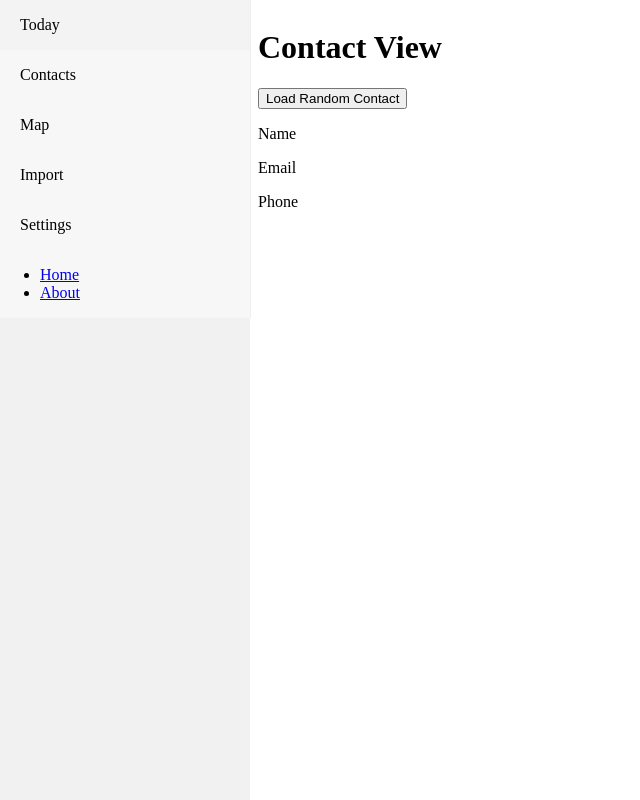
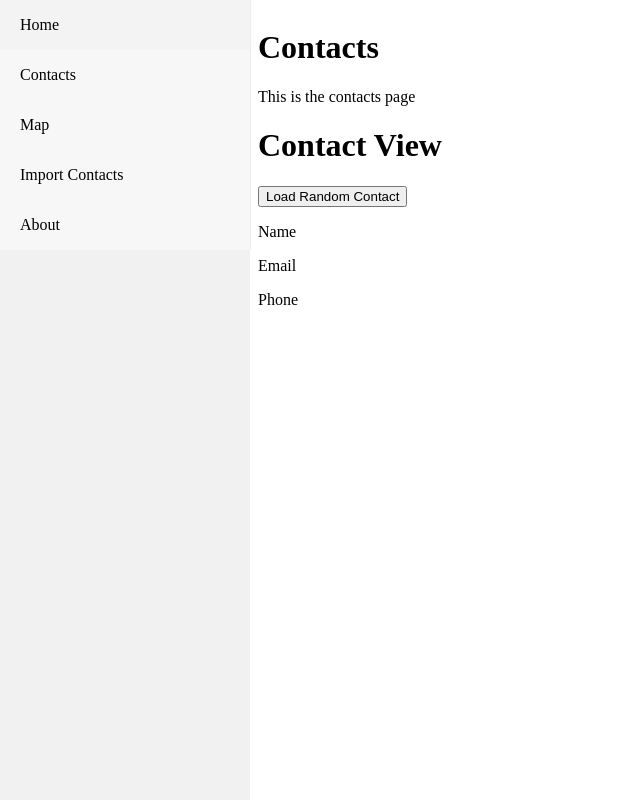
Before and after one commit to wilkyrlx/localdex, a React (Create React App) app in the folder frontend/: page /contact in a window 1280 px wide. Shown: the whole page, without its empty margins (0-640 px from the left). Built offline with nearby package versions, Linux system fonts and the light colour scheme.

Commit message:
frontend: router pages and sidebar buttons

```diff
--- a/frontend/src/App.tsx
+++ b/frontend/src/App.tsx
@@ -2,8 +2,11 @@ import React from 'react';
 import ContactView from './components/ContactView';
 import SidebarComponent from './components/SidebarComponent';
 import { BrowserRouter, Routes, Route } from "react-router-dom";
-import Home from './components/pages/Home';
-import About from './components/pages/About';
+import TodayPage from './components/pages/TodayPage';
+import AboutPage from './components/pages/AboutPage';
+import ContactsPage from './components/pages/ContactsPage';
+import MapPage from './components/pages/MapPage';
+import ImportPage from './components/pages/ImportPage';
 
 function App() {
     return (
@@ -15,10 +18,13 @@ function App() {
                 <div className="main-content">
                     <main>
                         <Routes>
-                            <Route path="/" element={<Home />} />
-                            <Route path="/about" element={<About />} />
+                            <Route path="/" element={<TodayPage />} />
+                            <Route path="/contact" element={<ContactsPage />} />
+                            <Route path="/map" element={<MapPage />} />
+                            <Route path="/import" element={<ImportPage />} />
+                            <Route path="/about" element={<AboutPage />} />
+                            <Route path="*" element={<h1>Not Found</h1>} />
                         </Routes>
-                        <ContactView />
                     </main>
                 </div>
             </BrowserRouter>
--- a/frontend/src/components/SidebarComponent.tsx
+++ b/frontend/src/components/SidebarComponent.tsx
@@ -4,19 +4,25 @@ import { Link } from "react-router-dom";
 
 function SidebarComponent() {
     return (
-            <Sidebar>
-                <Menu>
-                    <MenuItem> Today </MenuItem>
+        <Sidebar>
+            <Menu>
+                <Link className='sidebar-link' to="/">
+                    <MenuItem> Home </MenuItem>
+                </Link>
+                <Link className='sidebar-link' to="/contact">
                     <MenuItem> Contacts </MenuItem>
+                </Link>
+                <Link className='sidebar-link' to="/map">
                     <MenuItem> Map </MenuItem>
-                    <MenuItem> Import </MenuItem>
-                    <MenuItem> Settings </MenuItem>
-                </Menu>
-                <ul>
-                    <li><Link to="/">Home</Link></li>
-                    <li><Link to="/about">About</Link></li>
-                </ul>
-            </Sidebar>
+                </Link>
+                <Link className='sidebar-link' to="/import">
+                    <MenuItem> Import Contacts </MenuItem>
+                </Link>
+                <Link className='sidebar-link' to="/about">
+                    <MenuItem> About </MenuItem>
+                </Link>
+            </Menu>
+        </Sidebar>
     );
 }
 
--- a/frontend/src/components/pages/About.tsx
+++ b/frontend/src/components/pages/AboutPage.tsx
@@ -1,5 +1,4 @@
-// TODO: remove, temporary filler
-function About() {
+function AboutPage() {
     return (
         <div>
             <h1>About</h1>
@@ -8,4 +7,4 @@ function About() {
     );
 }
 
-export default About;
+export default AboutPage;
--- /dev/null
+++ b/frontend/src/components/pages/ContactsPage.tsx
@@ -0,0 +1,13 @@
+import ContactView from "../ContactView";
+
+function ContactsPage() {
+    return (
+        <div>
+            <h1>Contacts</h1>
+            <p>This is the contacts page</p>
+            <ContactView />
+        </div>
+    );
+}
+
+export default ContactsPage;
--- /dev/null
+++ b/frontend/src/components/pages/ImportPage.tsx
@@ -0,0 +1,10 @@
+function ImportPage() {
+    return (
+        <div>
+            <h1>Import</h1>
+            <p>This is the import page</p>
+        </div>
+    );
+}
+
+export default ImportPage;
--- /dev/null
+++ b/frontend/src/components/pages/MapPage.tsx
@@ -0,0 +1,10 @@
+function MapPage() {
+    return (
+        <div>
+            <h1>Map</h1>
+            <p>This is the map page</p>
+        </div>
+    );
+}
+
+export default MapPage;
--- a/frontend/src/components/pages/Home.tsx
+++ b/frontend/src/components/pages/TodayPage.tsx
@@ -1,5 +1,4 @@
-// TODO: remove, temporary filler
-function Home() {
+function TodayPage() {
     return (
         <div>
             <h1>Home</h1>
@@ -8,4 +7,4 @@ function Home() {
     );
 }
 
-export default Home;
+export default TodayPage;
--- a/frontend/src/styles/index.css
+++ b/frontend/src/styles/index.css
@@ -3,18 +3,26 @@
 }
 
 .sidebar {
-    width: 250px; /* Adjust the width as needed */
+    width: 250px;
+    /* Adjust the width as needed */
     position: fixed;
     top: 0;
     left: 0;
     bottom: 0;
     background-color: #f1f1f1;
     /* Other styles */
-  }
+}
 
-  .main-content {
+.sidebar-link {
+    text-decoration: none;
+    color: black;
+}
+
+.main-content {
     flex: 1;
-    margin-left: 250px; /* Ensure main content doesn't overlap the sidebar */
-    overflow-y: auto; /* Allow the main content to scroll if it overflows */
+    margin-left: 250px;
+    /* Ensure main content doesn't overlap the sidebar */
+    overflow-y: auto;
+    /* Allow the main content to scroll if it overflows */
     /* Other styles */
-  }
+}
```
